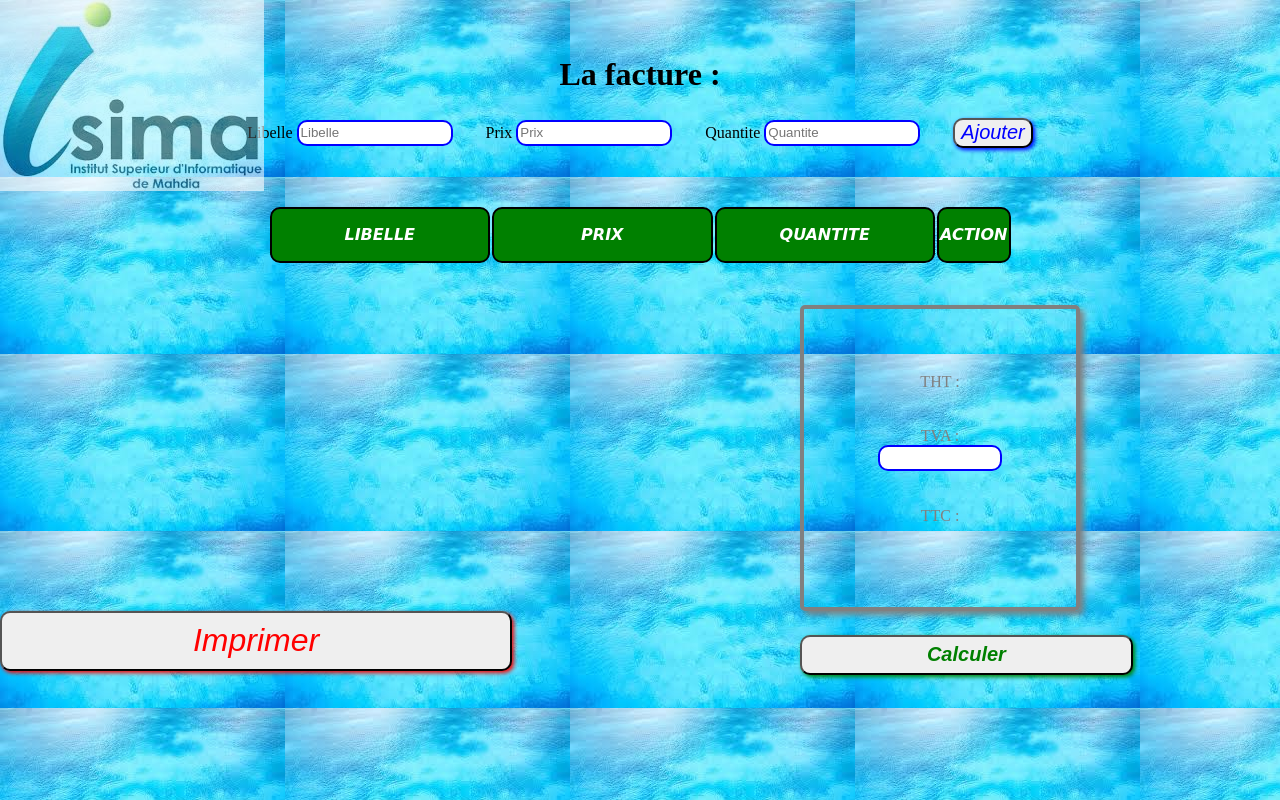
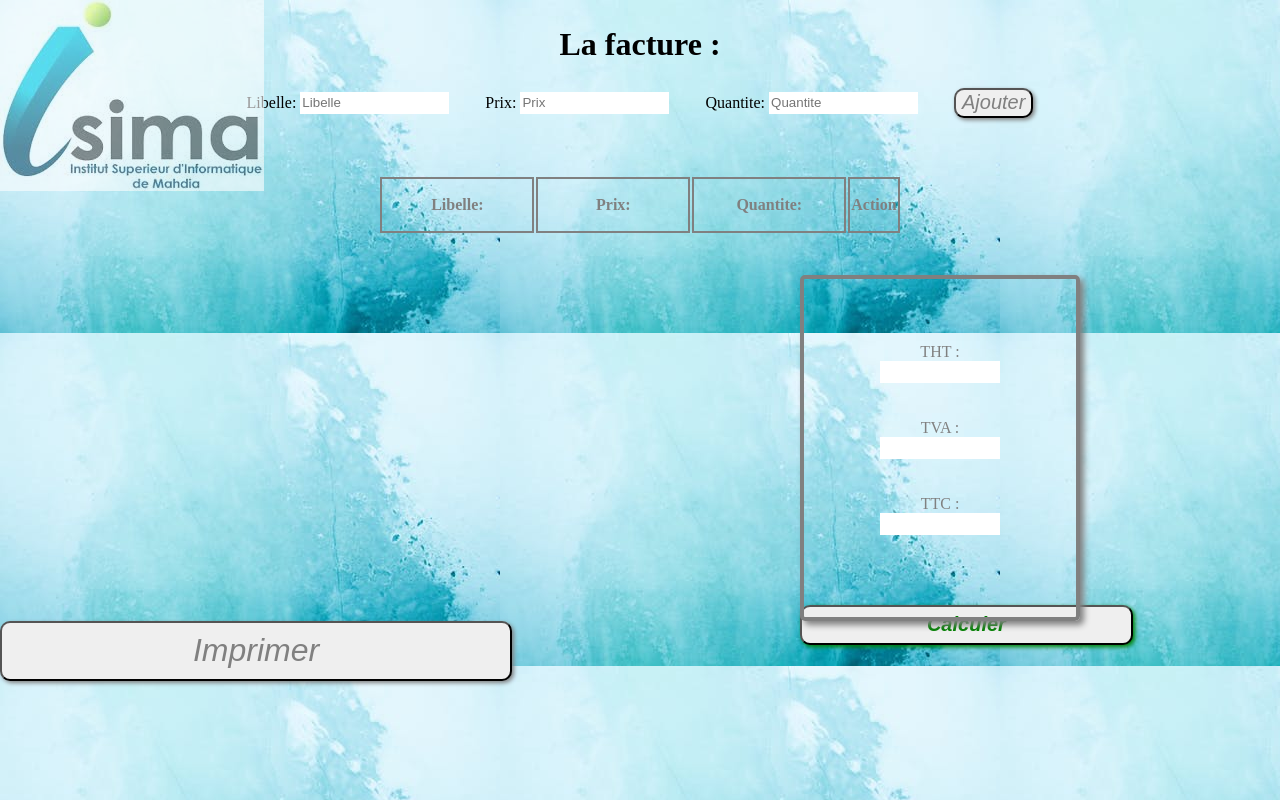
Before and after one commit to OussamaHajji/facturationou, a plain HTML site: page index.html in a window 1280 px wide. Drawn offline with Linux system fonts and the light colour scheme.

Commit message:
Sihem123-collab

```diff
--- a/index.html
+++ b/index.html
@@ -15,15 +15,15 @@
 	<h1>La facture :</h1>
 
 	<form action="">
-		<table align="center">
+		<table align="center" id="T">
 			<tr>
-				<td ><label>Libelle</label></td>
+				<td ><label>Libelle:</label></td>
 				<td><input type="text" id="lib" placeholder="Libelle" ></td>
 
-				<td ><label>Prix</label></td>
+				<td ><label>Prix:</label></td>
 				<td><input type="text" id="prix" placeholder="Prix" ></td>
 
-				<td ><label>Quantite</label></td>
+				<td ><label>Quantite:</label></td>
 				<td><input type="text" id="Qauntite" placeholder="Quantite" ></td>
 
 
@@ -40,13 +40,13 @@
 			<table align="center" id="T">
 				 <tr>
 						<th>
-							<label for="" > Libelle </label>
+							<label for="" > Libelle: </label>
 						</th>
 							<th>
-								<label for=""> Prix</label>
+								<label for=""> Prix: </label>
 							</th>
 							<th>
-								<label for=""> Quantite </label>
+								<label for=""> Quantite: </label>
 							</th>
 							<th>
 								<label for=""> Action </label>
@@ -56,9 +56,9 @@
 
     <input type="button" name="cal" class="ne_pas_imprimer" value="Calculer" onclick="calculer()" id="btn">
 	<div id="dd">
-	<div>THT : <span id="tht" class="txtb"></span></div><br><br>
+	<div>THT : <input type="text" class="txtb" id="tht"></input></div><br><br>
 	<div>TVA : <input type="text" class="txtb" id="tva"> </div><br><br>
-	<div>TTC : <span class="txtb" id="ttc"></span></div><br>
+	<div>TTC : <input type="text" class="txtb" id="ttc"></input></div><br>
     </div>
 
 
--- a/style.css
+++ b/style.css
@@ -1,18 +1,16 @@
 
 th {
-    border: 2px solid black;
+    border: 2px solid grey;
     width: 30%;
     height: 50px;
-    border-radius: 10px;
-    color: white;
-    background-color: GREEN;
-    text-transform: uppercase;
-    font-style: italic;
-    font-family: cursive;
+    color: gray;
+
+
+
 }
 
 #logo{
-	height: 35px;
+	height: 5px;
 }
 
 #logo img{
@@ -37,15 +35,14 @@ h1{
 }
 
 input[type=text]{
-	border: 2px solid blue;
+	border: 2px  gray;
 	width: 80%;
 	height: 20px;
-	border-radius: 10px;
 }
 
 
 body{
-	background: url("image/download.jpg");
+	background: url("image/imge.jpg");
 	margin: auto;
 }
 
@@ -68,7 +65,7 @@ body{
 	height: 30px;
 	border-radius: 10px;
 	box-shadow: 2px 2px 4px;
-	color: blue;
+	color: gray;
 	font-size: 20px;
 	font-style: italic;
 }
@@ -81,7 +78,7 @@ body{
 	height: 60px;
 	border-radius: 10px;
 	box-shadow: 2px 2px 4px;
-	color: red;
+	color: gray;
 	font-size: 200%;
 	font-style: italic;
 }
@@ -105,10 +102,9 @@ body{
 	}
 
 	#btn2{
-		position: relative;
-		top: 400px;
-		left: 60px;
-		width: 50%;
+		top: 200px;
+		left: 50px;
+		width: 40%;
 	}
 }
 
```
Also changed, not shown: image/imge.jpg (added).
